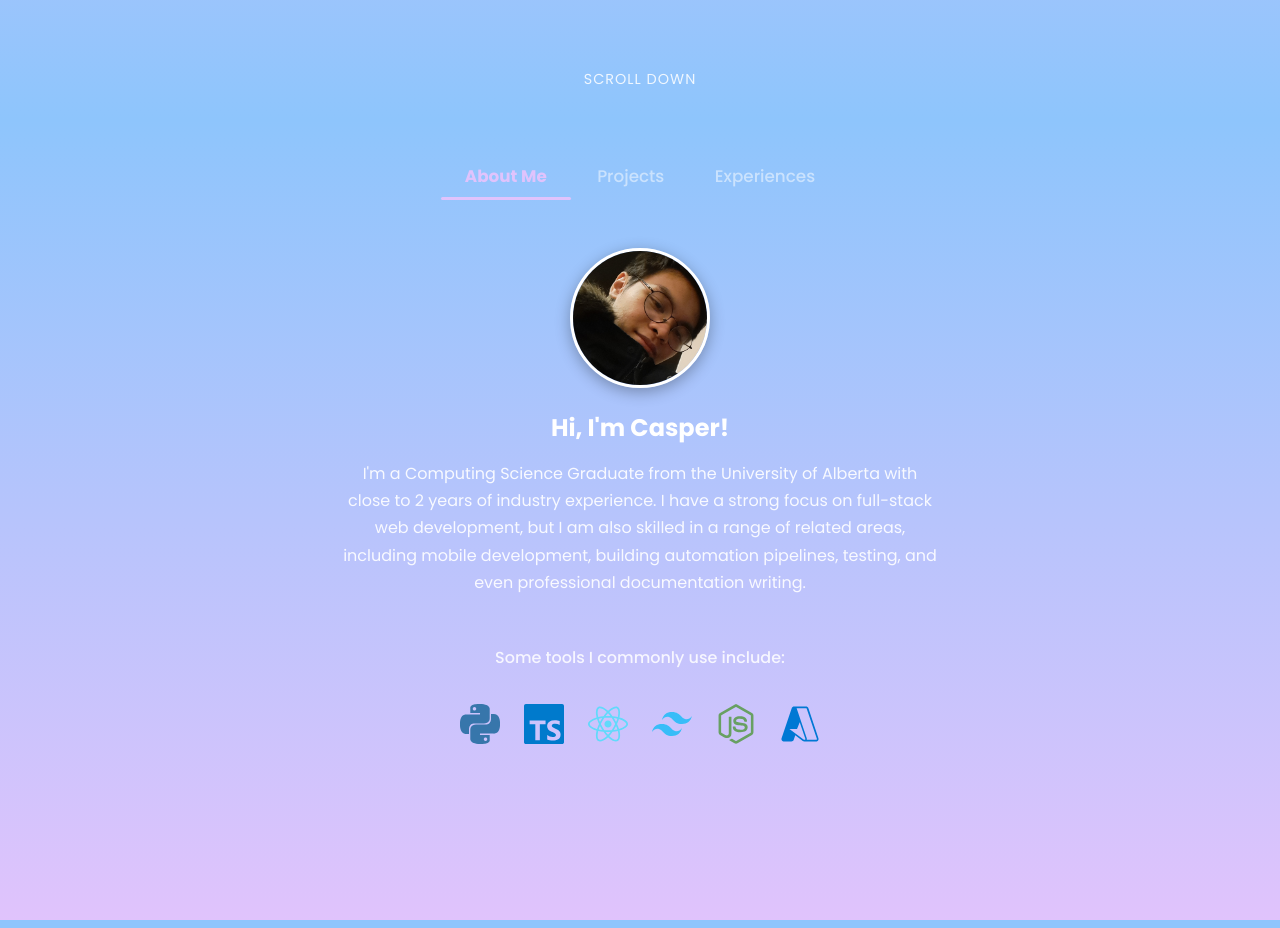
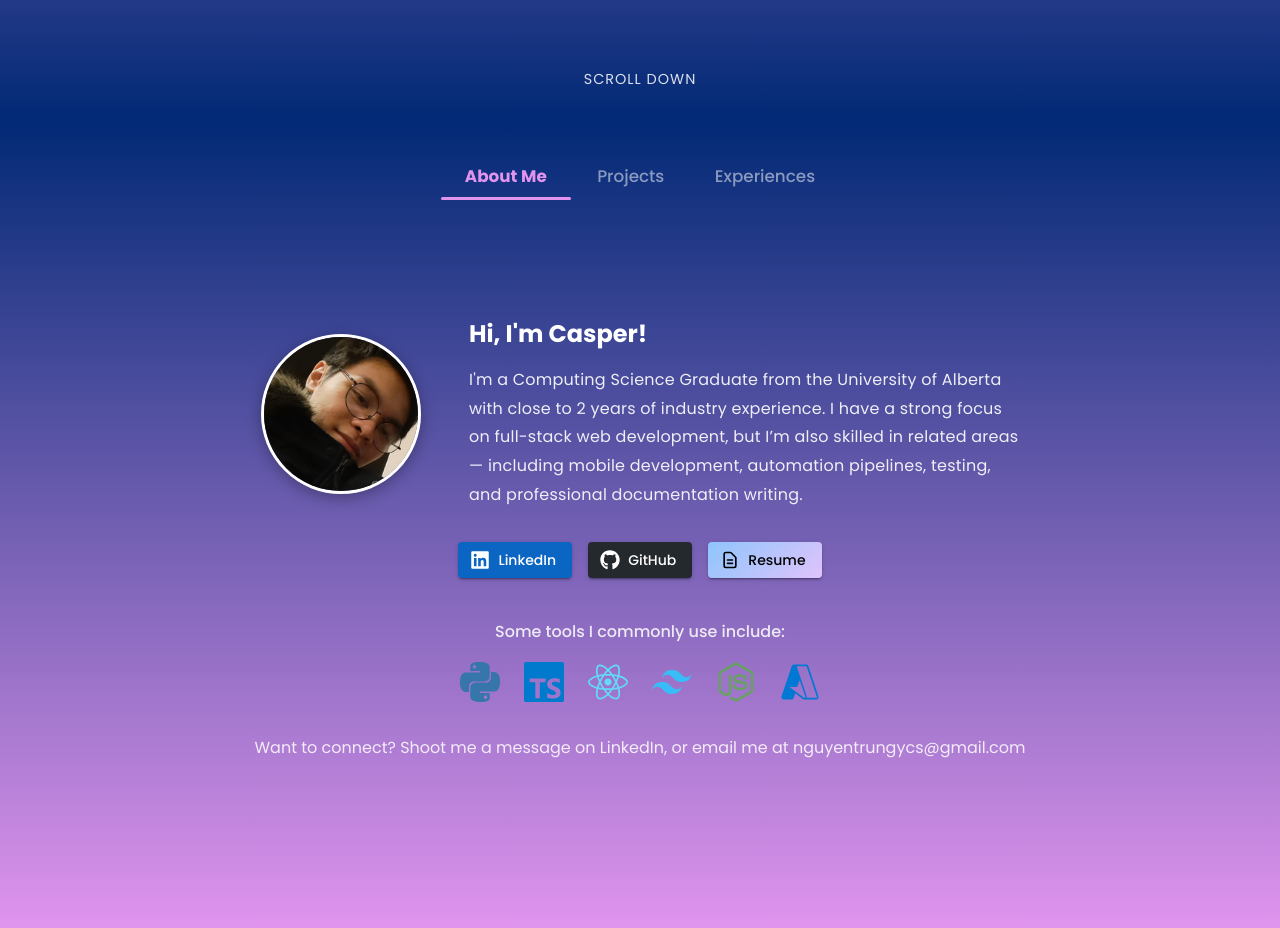
Before and after one commit to SCWinter259/Portfolio, a React (Vite) app: page / in a window 1280 px wide. Shown: the part 680-1608 px from the top of the page. Built offline with nearby package versions, Linux system fonts and the light colour scheme; some icons are missing.

Commit message:
changed themes, added about me buttons

```diff
--- a/src/components/AboutMe.tsx
+++ b/src/components/AboutMe.tsx
@@ -1,25 +1,37 @@
-import { Box, Typography, Avatar } from "@mui/material";
-import { FaReact, FaNodeJs } from "react-icons/fa";
-import {
-  SiTypescript,
-  SiPython,
-  SiTailwindcss,
-} from "react-icons/si";
+import { Box, Typography, Avatar, Button, Stack, useMediaQuery } from "@mui/material";
+import { FaReact, FaNodeJs, FaGithub, FaLinkedin } from "react-icons/fa";
+import { SiTypescript, SiPython, SiTailwindcss } from "react-icons/si";
+import { VscAzure } from "react-icons/vsc";
+import { HiOutlineDocumentText } from "react-icons/hi";
 import profilePic from "../assets/profile.jpg";
 import { iconColors } from "../constants/colors";
-import { VscAzure } from "react-icons/vsc";
+import resume from "../assets/Casper_Nguyen_Resume.pdf";
 
 const AboutMe = () => {
+  const isSmallScreen = useMediaQuery("(max-width:900px)");
+
   return (
     <Box
       sx={{
         display: "flex",
         flexDirection: "column",
+        justifyContent: "center", // center vertically
         alignItems: "center",
+        minHeight: "75vh",
         textAlign: "center",
-        maxWidth: 800,
-        mx: "auto",
-        px: 2,
+        px: 3,
+      }}
+    >
+      {/* Profile + Text Container */}
+      <Box
+        sx={{
+          display: "flex",
+          flexDirection: isSmallScreen ? "column" : "row",
+          alignItems: "center",
+          justifyContent: "center",
+          gap: 6,
+          mb: 4,
+          maxWidth: 1000,
         }}
       >
         {/* Profile Picture */}
@@ -27,41 +39,108 @@ const AboutMe = () => {
           src={profilePic}
           alt="Casper Nguyen"
           sx={{
-          width: 140,
-          height: 140,
-          mb: 3,
+            width: 160,
+            height: 160,
             border: "3px solid white",
             boxShadow: "0 4px 15px rgba(0, 0, 0, 0.3)",
           }}
         />
 
-      {/* Heading */}
+        {/* Description */}
+        <Box
+          sx={{
+            maxWidth: 550,
+            textAlign: isSmallScreen ? "center" : "left",
+          }}
+        >
           <Typography variant="h5" sx={{ fontWeight: "bold", mb: 2 }}>
             Hi, I'm Casper!
           </Typography>
 
-      {/* Description */}
           <Typography
             variant="body1"
             sx={{
-          maxWidth: 600,
-          mb: 4,
               color: "rgba(255, 255, 255, 0.9)",
-          lineHeight: 1.7,
+              lineHeight: 1.8,
+              letterSpacing: "0.015em",
             }}
           >
             I'm a Computing Science Graduate from the University of Alberta with
             close to 2 years of industry experience. I have a strong focus on
-        full-stack web development, but I am also skilled in a range of related
-        areas, including mobile development, building automation pipelines,
-        testing, and even professional documentation writing.
+            full-stack web development, but I’m also skilled in related areas —
+            including mobile development, automation pipelines, testing, and
+            professional documentation writing.
           </Typography>
+        </Box>
+      </Box>
+
+      {/* 🔗 Social Buttons */}
+      <Stack
+        direction="row"
+        spacing={2}
+        sx={{
+          mb: 5,
+          flexWrap: "wrap",
+          justifyContent: "center",
+        }}
+      >
+        {/* LinkedIn */}
+        <Button
+          variant="contained"
+          startIcon={<FaLinkedin />}
+          href="https://www.linkedin.com/in/casper-nguyen-298302215/"
+          target="_blank"
+          sx={{
+            backgroundColor: "#0a66c2",
+            color: "white",
+            "&:hover": {
+              backgroundColor: "#004182",
+            },
+          }}
+        >
+          LinkedIn
+        </Button>
+
+        {/* GitHub */}
+        <Button
+          variant="contained"
+          startIcon={<FaGithub />}
+          href="https://github.com/SCWinter259"
+          target="_blank"
+          sx={{
+            backgroundColor: "#24292e",
+            color: "white",
+            "&:hover": {
+              backgroundColor: "black",
+            },
+          }}
+        >
+          GitHub
+        </Button>
+
+        {/* Resume */}
+        <Button
+          variant="contained"
+          startIcon={<HiOutlineDocumentText />}
+          href={resume}
+          target="_blank"
+          sx={{
+            background: "linear-gradient(135deg, #8EC5FC 0%, #E0C3FC 100%)",
+            color: "black",
+            fontWeight: 500,
+            "&:hover": {
+              background: "linear-gradient(135deg, #A8C9FF 0%, #EAD3FF 100%)",
+            },
+          }}
+        >
+          Resume
+        </Button>
+      </Stack>
 
       {/* Tech Stack Heading */}
       <Typography
         variant="subtitle1"
         sx={{
-          mt: 2,
           mb: 2,
           fontWeight: 500,
           color: "rgba(255,255,255,0.85)",
@@ -70,7 +149,7 @@ const AboutMe = () => {
         Some tools I commonly use include:
       </Typography>
 
-      {/* Tech Icons Row */}
+      {/* Tech Icons */}
       <Box
         sx={{
           display: "flex",
@@ -78,7 +157,6 @@ const AboutMe = () => {
           flexWrap: "wrap",
           justifyContent: "center",
           alignItems: "center",
-          mt: 2,
         }}
       >
         <SiPython size={40} color={iconColors.python} />
@@ -88,6 +166,18 @@ const AboutMe = () => {
         <FaNodeJs size={40} color={iconColors.nodejs} />
         <VscAzure size={40} color={iconColors.azure} />
       </Box>
+
+      <Typography
+        variant="subtitle1"
+        sx={{
+          pt: 4,
+          mb: 2,
+          fontWeight: 400,
+          color: "rgba(255,255,255,0.85)",
+        }}
+      >
+        Want to connect? Shoot me a message on LinkedIn, or email me at nguyentrungycs@gmail.com
+      </Typography>
     </Box>
   );
 };
--- a/src/components/ContentTabs.tsx
+++ b/src/components/ContentTabs.tsx
@@ -3,6 +3,7 @@ import { Box, Tabs, Tab, Slide } from "@mui/material";
 import AboutMe from "./AboutMe";
 import Projects from "./Projects";
 import Experiences from "./Experiences";
+import { themeColors } from "../constants/colors";
 
 const ContentTabs = () => {
   const [activeTab, setActiveTab] = useState(0);
@@ -20,7 +21,7 @@ const ContentTabs = () => {
   return (
     <Box
       sx={{
-        background: "linear-gradient(to top, #e0c3fc, #8ec5fc)",
+        background: `linear-gradient(to top, ${themeColors.primary2}, ${themeColors.primary1})`,
         minHeight: "100vh",
         color: "white",
         pt: 4,
@@ -45,10 +46,10 @@ const ContentTabs = () => {
             minWidth: 120,
             px: 3,
             transition: "all 0.3s ease",
-            "&:hover": { color: "#f0e6ff" },
-            "&.Mui-selected": { fontWeight: "bold", color: "#e0c3fc" },
+            "&:hover": { color: themeColors.primary2 },
+            "&.Mui-selected": { fontWeight: "bold", color: themeColors.primary2 },
           },
-          "& .MuiTabs-indicator": { backgroundColor: "#e0c3fc", height: 3, borderRadius: 2 },
+          "& .MuiTabs-indicator": { backgroundColor: themeColors.primary2, height: 3, borderRadius: 2 },
         }}
       >
         <Tab label="About Me" />
--- a/src/components/ExperienceTile.tsx
+++ b/src/components/ExperienceTile.tsx
@@ -1,5 +1,6 @@
 import type { Experience } from "../types/Experience";
 import { Box, Grid, Typography } from "@mui/material";
+import { themeColors } from "../constants/colors";
 
 interface ExperienceTileProps {
   exp: Experience;
@@ -18,7 +19,7 @@ const ExperienceTile = ({ exp, index }: ExperienceTileProps) => {
           width: 16,
           height: 16,
           borderRadius: "50%",
-          backgroundColor: "#e0c3fc",
+          backgroundColor: themeColors.primary2,
           border: "3px solid white",
           transform: "translateX(-50%)",
           zIndex: 2,
@@ -32,7 +33,7 @@ const ExperienceTile = ({ exp, index }: ExperienceTileProps) => {
           variant="h6"
           sx={{
             fontWeight: "bold",
-            color: "#e0c3fc", // still matches the pink in your theme
+            color: themeColors.primary2, // still matches the pink in your theme
             textShadow: "0 0 6px rgba(224,195,252,0.4)", // soft glow
             mb: 0.5,
           }}
--- a/src/components/Experiences.tsx
+++ b/src/components/Experiences.tsx
@@ -1,6 +1,7 @@
 import { Box, Typography, Grid } from "@mui/material";
 import { experiences } from "../data/ExperienceData";
 import ExperienceTile from "./ExperienceTile";
+import { themeColors } from "../constants/colors";
 
 const Experiences: React.FC = () => {
   return (
@@ -48,7 +49,7 @@ const Experiences: React.FC = () => {
             left: "48px",
             width: "4px", // increased from 2px
             height: "100%",
-            backgroundColor: "#e0c3fc", // brighter
+            backgroundColor: themeColors.primary2, // brighter
             zIndex: 1,
             borderRadius: "2px", // optional, for smoother edges
           }}
--- a/src/components/Hero.tsx
+++ b/src/components/Hero.tsx
@@ -1,6 +1,7 @@
 import { useState, useEffect } from "react";
 import { Box, Container, Typography } from "@mui/material";
 import KeyboardArrowDownIcon from "@mui/icons-material/KeyboardArrowDown";
+import { themeColors } from "../constants/colors";
 
 interface HeroProps {
   handleMoveToContent: () => void;
@@ -27,7 +28,7 @@ const Hero = ({handleMoveToContent}: HeroProps) => {
       sx={{
         position: "relative",
         height: "100vh",
-        background: "linear-gradient(to bottom, #e0c3fc, #8ec5fc)",
+        background: `linear-gradient(to bottom, ${themeColors.primary2}, ${themeColors.primary1})`,
         display: "flex",
         alignItems: "center",
         justifyContent: "center",
@@ -59,7 +60,7 @@ const Hero = ({handleMoveToContent}: HeroProps) => {
         color: "white",
         transition: "color 0.3s ease",
         "&:hover": {
-          color: "#e0c3fc",
+          color: themeColors.primary2,
         },
       }}
     >
--- a/src/components/ProjectTile.tsx
+++ b/src/components/ProjectTile.tsx
@@ -12,6 +12,7 @@ import {
 import { FaGithub, FaYoutube } from "react-icons/fa";
 import type { Project } from "../types/Project";
 import type { ResponsiveStyleValue } from '@mui/system';
+import { iconColors } from "../constants/colors";
 
 interface ProjectTileProps {
   project: Project;
@@ -93,7 +94,7 @@ const ProjectTile = ({ project, index, gridSize, imageHeight }: ProjectTileProps
         >
           {project.github && <Button
             size="small"
-            startIcon={<FaGithub style={{ color: "#F5F5F5" }}/>}
+            startIcon={<FaGithub style={{ color: iconColors.github }}/>}
             href={project.github}
             target="_blank"
             sx={{
@@ -108,7 +109,7 @@ const ProjectTile = ({ project, index, gridSize, imageHeight }: ProjectTileProps
 
           {project.demoVideo && <Button
             size="small"
-            startIcon={<FaYoutube style={{ color: "#FF0000" }}/>}
+            startIcon={<FaYoutube style={{ color: iconColors.youtube }}/>}
             href={project.demoVideo}
             target="_blank"
             sx={{
--- a/src/constants/colors.ts
+++ b/src/constants/colors.ts
@@ -38,5 +38,12 @@ export const iconColors = {
     confluence: "#0052CC",
     expo: "#000000",
     selenium: "#43B03A",
+    github: "#F5F5F5",
+    youtube: "#FF0000",
     // git: "#F05032",
 };
+
+export const themeColors = {
+    primary1: "#012975",
+    primary2: "#E094EE"
+}
--- a/src/theme.ts
+++ b/src/theme.ts
@@ -1,4 +1,5 @@
 import { createTheme } from "@mui/material/styles";
+import { themeColors } from "./constants/colors";
 
 const theme = createTheme({
   typography: {
@@ -10,10 +11,7 @@ const theme = createTheme({
     button: { textTransform: "none", fontWeight: 500 },
   },
   palette: {
-    primary: { main: "#e0c3fc" }, // light purple
-    secondary: { main: "#8ec5fc" }, // soft blue
-    background: { default: "#8ec5fc", paper: "rgba(255,255,255,0.05)" },
-    text: { primary: "#ffffff", secondary: "#cfcfcf" },
+    background: { default: themeColors.primary1, paper: "rgba(255,255,255,0.05)" },
   },
   components: {
     MuiCssBaseline: {
```
Also changed, not shown: 1 other file (tests, documents, lock files or other folders). Lines whose indentation alone changed are shown as unchanged.
